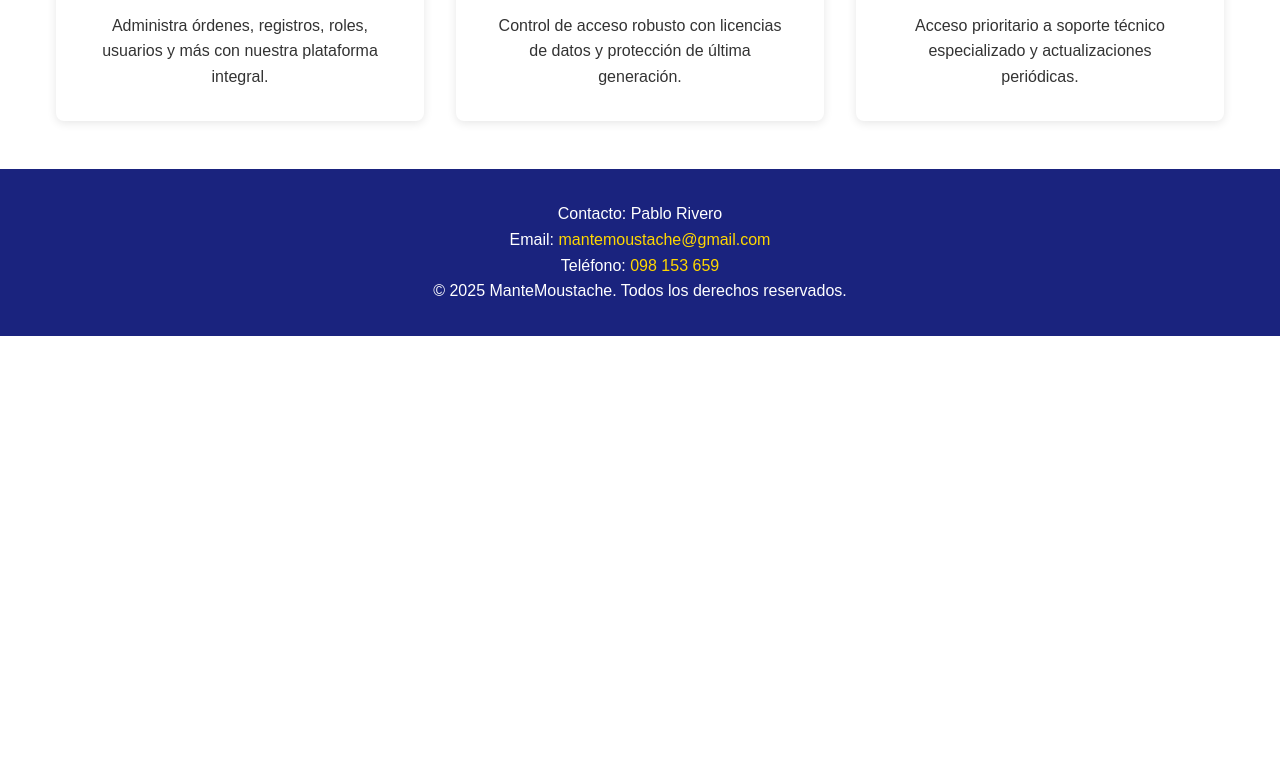
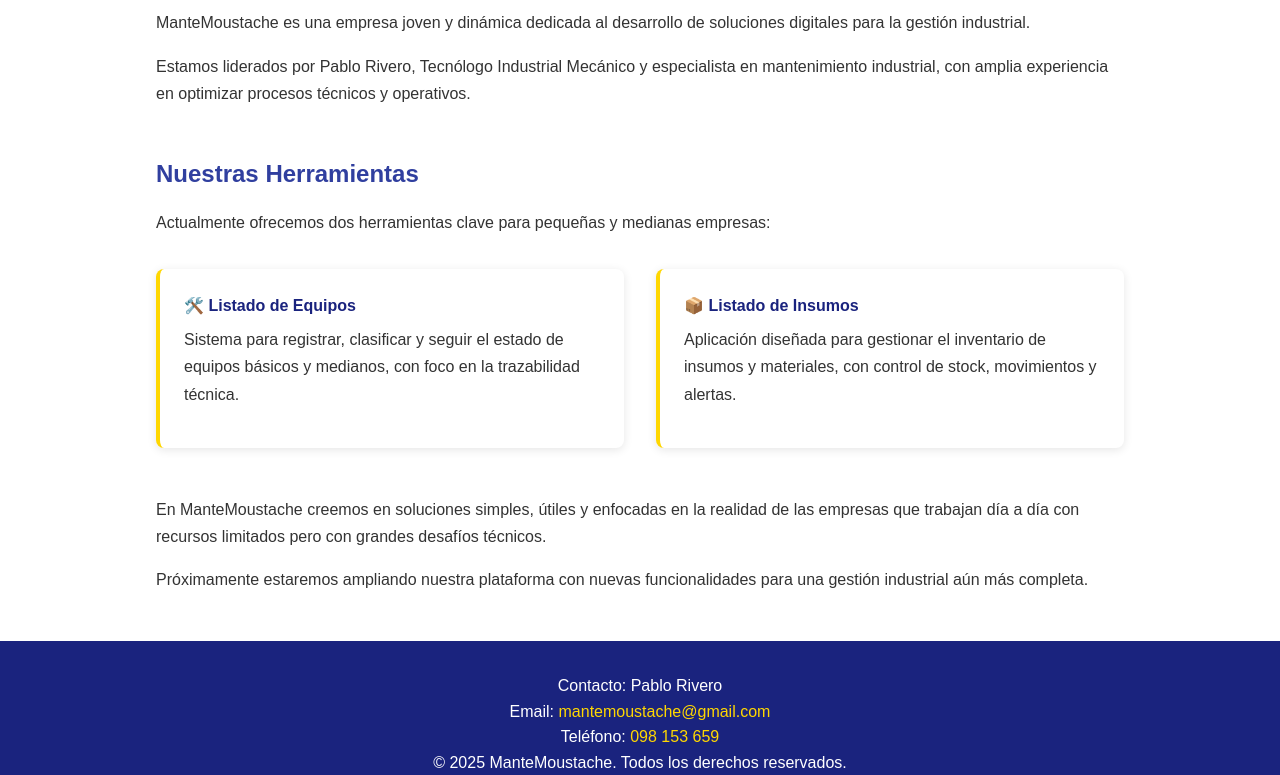
Before and after one commit to leodek/mantemoustacheleodek.github.io, a plain HTML site: page index.html in a window 1280 px wide. Shown: the part 679-1454 px from the top of the page. Before the commit the page ends 1015 px from the top, so only its background shows below. Drawn offline with Linux system fonts and the light colour scheme.

Commit message:
Update index.html

```diff
--- a/index.html
+++ b/index.html
@@ -3,8 +3,8 @@
 <head>
     <meta charset="UTF-8">
     <meta name="viewport" content="width=device-width, initial-scale=1.0">
-    <meta name="description" content="Soluciones empresariales de ManteMoustache para gestión eficiente de negocios">
-    <title>ManteMoustache - Soluciones Empresariales</title>
+    <meta name="description" content="Soluciones digitales para gestión industrial - ManteMoustache">
+    <title>ManteMoustache - Soluciones Industriales</title>
     <style>
         :root {
             --primary-color: #1a237e;
@@ -100,35 +100,57 @@
             border-color: var(--primary-color);
         }
 
-        .features {
+        .about {
+            max-width: 1000px;
+            margin: 3rem auto;
+            padding: 0 1rem;
+        }
+
+        .about-section {
+            margin-bottom: 3rem;
+        }
+
+        .about h2 {
+            color: var(--primary-color);
+            text-align: center;
+            margin-bottom: 2rem;
+            font-size: 2rem;
+        }
+
+        .about h3 {
+            color: var(--secondary-color);
+            margin: 1.5rem 0 1rem;
+            font-size: 1.5rem;
+        }
+
+        .about p {
+            margin-bottom: 1rem;
+            line-height: 1.7;
+        }
+
+        .tools {
             display: flex;
             flex-wrap: wrap;
-            justify-content: center;
-            padding: 3rem 1rem;
-            max-width: 1200px;
-            margin: 0 auto;
             gap: 2rem;
+            margin-top: 2rem;
         }
 
-        .feature {
+        .tool-card {
             flex: 1;
             min-width: 300px;
-            padding: 2rem;
-            background-color: var(--white);
+            background: var(--white);
+            padding: 1.5rem;
             border-radius: 8px;
             box-shadow: 0 2px 10px rgba(0,0,0,0.1);
-            text-align: center;
-            transition: transform 0.3s;
+            border-left: 4px solid var(--accent-color);
         }
 
-        .feature:hover {
-            transform: translateY(-5px);
-        }
-
-        .feature h3 {
+        .tool-card h4 {
             color: var(--primary-color);
-            margin-bottom: 1rem;
-            font-size: 1.5rem;
+            margin-bottom: 0.5rem;
+            display: flex;
+            align-items: center;
+            gap: 0.5rem;
         }
 
         footer {
@@ -171,6 +193,10 @@
             .hero h2 {
                 font-size: 2rem;
             }
+
+            .about {
+                padding: 0 1rem;
+            }
         }
     </style>
 </head>
@@ -180,7 +206,7 @@
     </header>
 
     <nav>
-        <a href="#features">Características</a>
+        <a href="#about">Sobre Nosotros</a>
         <a href="#download">Descarga</a>
         <a href="#contact">Contacto</a>
     </nav>
@@ -188,24 +214,40 @@
     <main>
         <section class="hero">
             <h2>Bienvenido a ManteMoustache</h2>
-            <p>La solución ideal para gestionar tu empresa de manera eficiente</p>
+            <p>Soluciones digitales para la gestión industrial eficiente</p>
             <a href="tienda.html" class="btn">Ver productos</a>
         </section>
 
-        <section id="features" class="features">
-            <div class="feature">
-                <h3>Gestión de Operaciones</h3>
-                <p>Administra órdenes, registros, roles, usuarios y más con nuestra plataforma integral.</p>
+        <section id="about" class="about">
+            <h2>Sobre Nosotros</h2>
+
+            <div class="about-section">
+                <p>ManteMoustache es una empresa joven y dinámica dedicada al desarrollo de soluciones digitales para la gestión industrial.</p>
+
+                <p>Estamos liderados por Pablo Rivero, Tecnólogo Industrial Mecánico y especialista en mantenimiento industrial, con amplia experiencia en optimizar procesos técnicos y operativos.</p>
             </div>
 
-            <div class="feature">
-                <h3>Seguridad Avanzada</h3>
-                <p>Control de acceso robusto con licencias de datos y protección de última generación.</p>
+            <div class="about-section">
+                <h3>Nuestras Herramientas</h3>
+                <p>Actualmente ofrecemos dos herramientas clave para pequeñas y medianas empresas:</p>
+
+                <div class="tools">
+                    <div class="tool-card">
+                        <h4>🛠️ Listado de Equipos</h4>
+                        <p>Sistema para registrar, clasificar y seguir el estado de equipos básicos y medianos, con foco en la trazabilidad técnica.</p>
+                    </div>
+
+                    <div class="tool-card">
+                        <h4>📦 Listado de Insumos</h4>
+                        <p>Aplicación diseñada para gestionar el inventario de insumos y materiales, con control de stock, movimientos y alertas.</p>
+                    </div>
+                </div>
             </div>
 
-            <div class="feature">
-                <h3>Soporte y Actualizaciones</h3>
-                <p>Acceso prioritario a soporte técnico especializado y actualizaciones periódicas.</p>
+            <div class="about-section">
+                <p>En ManteMoustache creemos en soluciones simples, útiles y enfocadas en la realidad de las empresas que trabajan día a día con recursos limitados pero con grandes desafíos técnicos.</p>
+
+                <p>Próximamente estaremos ampliando nuestra plataforma con nuevas funcionalidades para una gestión industrial aún más completa.</p>
             </div>
         </section>
     </main>
```
